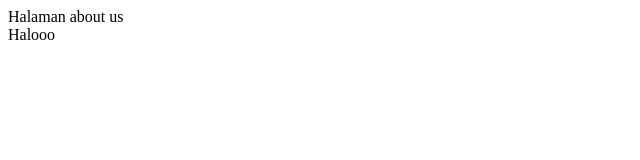
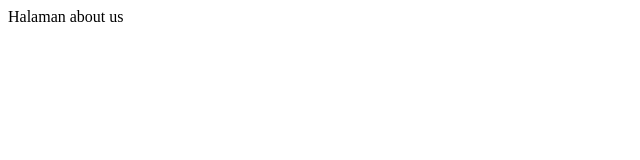
Before and after one commit to fenesiawutuk/CompanyProfile, a plain HTML site: page about.html in a window 1280 px wide. Shown: the full height of the page, 0-640 px from the left. Drawn offline with Linux system fonts and the light colour scheme.

Commit message:
update halaman about us

```diff
--- a/about.html
+++ b/about.html
@@ -8,6 +8,5 @@
   </head>
   <body>
     <div>Halaman about us</div>
-    <div>Halooo</div>
   </body>
 </html>
```
